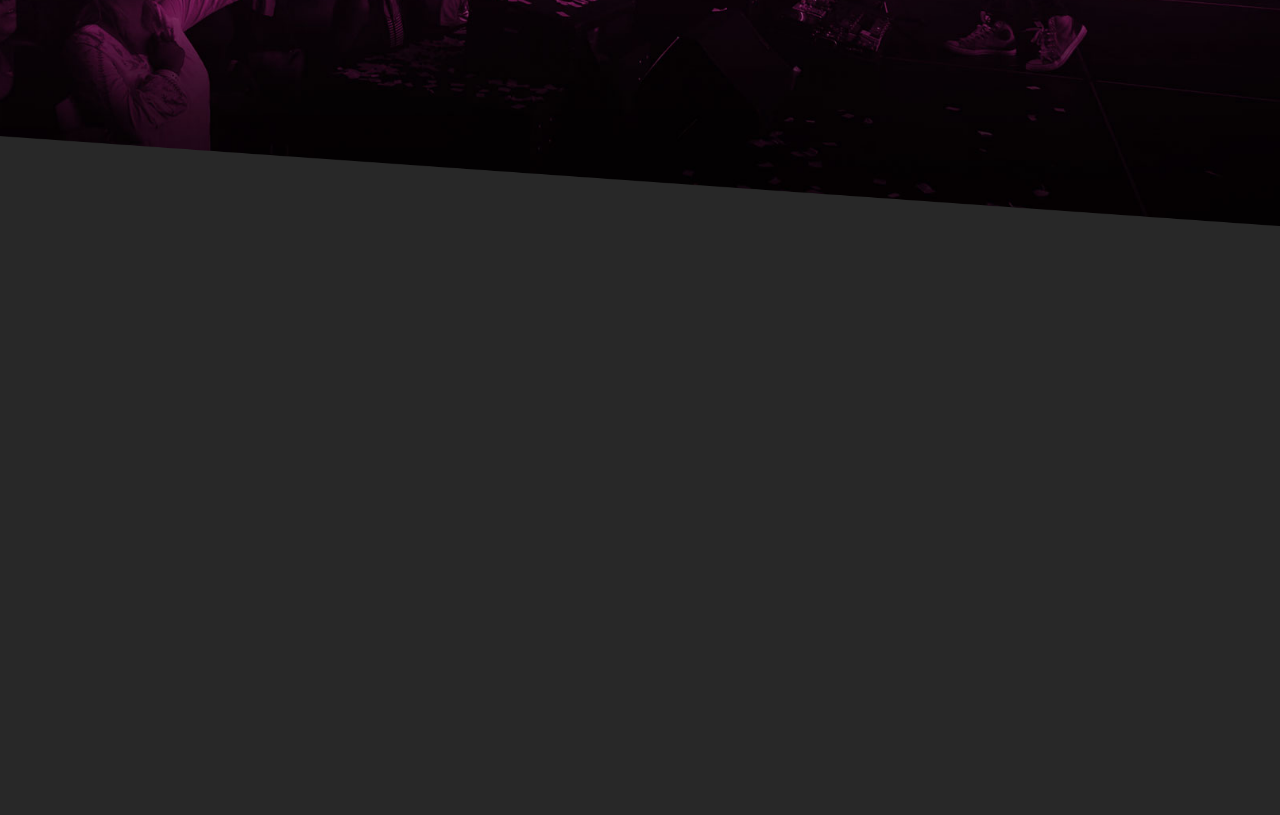
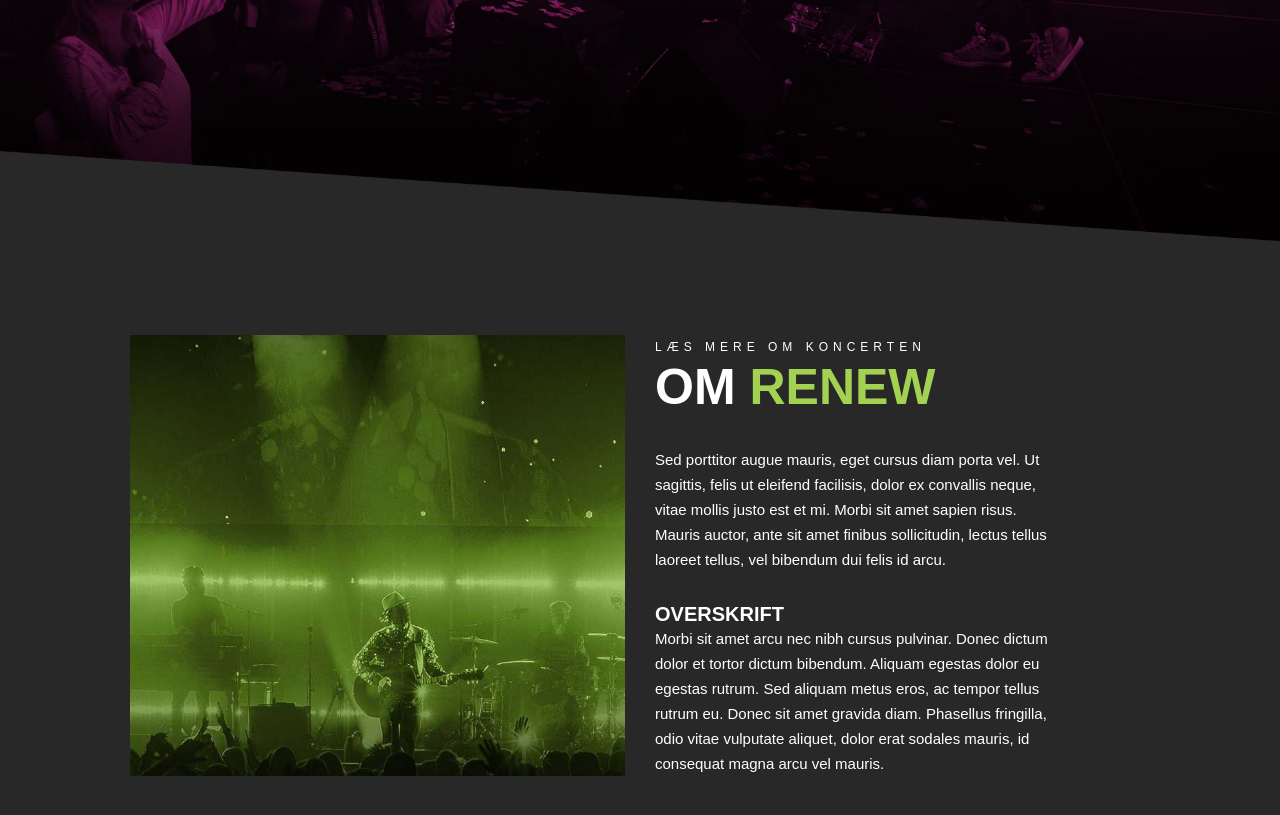
Before and after one commit to amal3983/RENEW, a plain HTML site: page index.html in a window 1280 px wide. Shown: the part 1702-2517 px from the top of the page. Before the commit the page ends 1932 px from the top, so only its background shows below. Drawn offline with nearby package versions, Linux system fonts and the light colour scheme; a web font is replaced by a local one.

Commit message:
Om RENEW er tilføjet og stylet så det matcher mockuppen bedst muligt.

```diff
--- a/css/_myStyles.scss
+++ b/css/_myStyles.scss
@@ -156,3 +156,11 @@ img {
 	background-repeat: no-repeat;
 	background-position: center;
 }
+
+.om_bg {
+	background-image: url("../img/om.jpg");
+	background-size: cover;
+	background-repeat: no-repeat;
+	background-position: center;
+	height: 400px;
+}
--- a/css/_tablet.scss
+++ b/css/_tablet.scss
@@ -20,5 +20,10 @@ $tablet: "screen and (min-width: 768px)";
     background-position: center right;
   }
 
+  /* AMALIE */
+  .om_bg {
+    height: 100%;
+  }
+
 
 }
--- a/index.html
+++ b/index.html
@@ -118,7 +118,7 @@ Sætter kode op pænt automatisk!
         <div class="row">
             <div class="col-12 col-md-7 col-lg-6 py-0 py-lg-4 my-5">
         <small class="spacing">FÅ ET OVERBLIK</small>
-        <h1 class="mb-2">PROGRAMMET</h1>
+        <h1 class="mb-3">PROGRAMMET</h1>
         <p class="mb-3">
             Har du brug for et overblik over programmet? Eller har du brug for at se hvilke talentfulde artister der
             kommer til at deltage i årets program? Så kan du tjekke vores oversigt over programmet her.
@@ -135,6 +135,50 @@ Sætter kode op pænt automatisk!
 
 </div>
 
+<div class="container my-5">
+
+            <div class="row px-0 px-md-3 px-lg-4">
+                        <div class="col-12 col-md-6 col-lg-6">
+                            <div class="om_bg mb-4 mb-md-0"></div>
+                        </div>
+
+                        <div class="col-12 col-md-6 col-lg-5">
+
+                            <small class="spacing">LÆS MERE OM KONCERTEN</small>
+                            <h1 class="mb-3">OM <span class="text-secondary">RENEW</span></h1>
+
+
+                            <p class="mb-3">
+                                Sed porttitor augue mauris, eget cursus diam porta vel. Ut sagittis, felis ut eleifend
+                                facilisis, dolor ex convallis neque,
+                                vitae mollis justo est et mi. Morbi sit amet sapien risus. Mauris auctor, ante sit amet
+                                finibus sollicitudin, lectus tellus laoreet tellus,
+                                vel bibendum dui felis id arcu.
+                            </p>
+                            <h5>OVERSKRIFT</h5>
+
+                            <p>
+                                Morbi sit amet arcu nec nibh cursus pulvinar. Donec dictum dolor et tortor dictum
+                                bibendum.
+                                Aliquam egestas dolor eu egestas rutrum. Sed aliquam metus eros, ac tempor tellus rutrum
+                                eu. Donec sit amet gravida diam.
+                                Phasellus fringilla, odio vitae vulputate aliquet, dolor erat sodales mauris, id
+                                consequat magna arcu vel mauris.
+
+
+                            </p>
+                        </div>
+
+                    </div>
+
+
+
+</div>
+
+
+
+
+
 <!-- AMALIES STYKKE SLUT -->
 
 
```
Also changed, not shown: css/styles.css, 1 other file.
